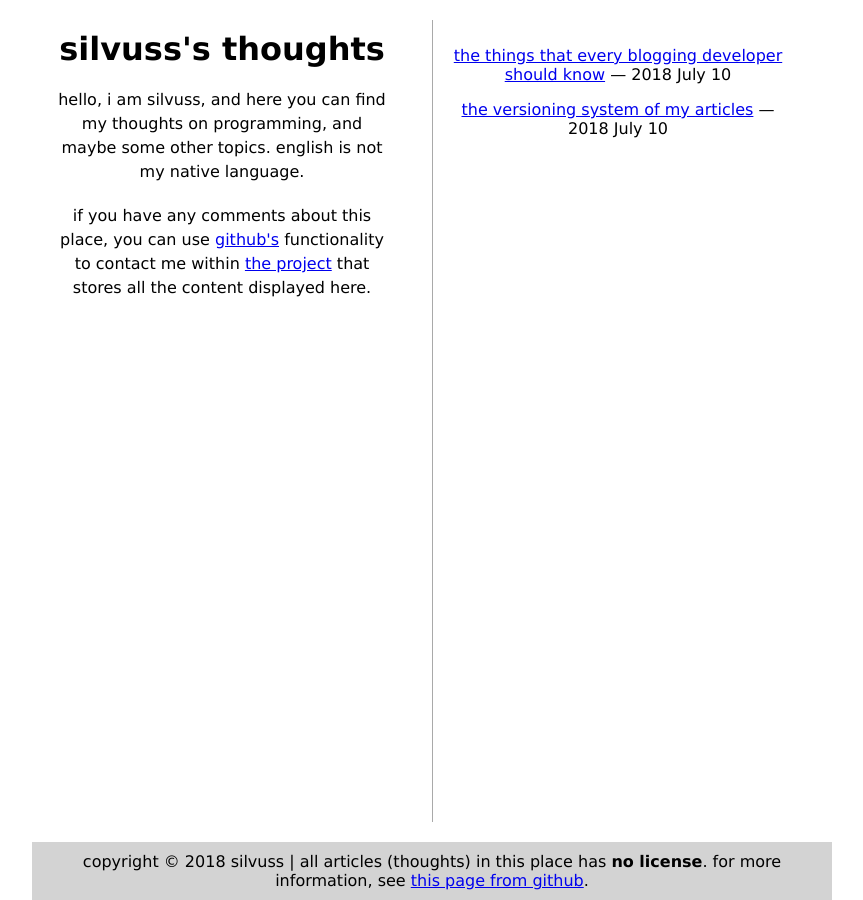
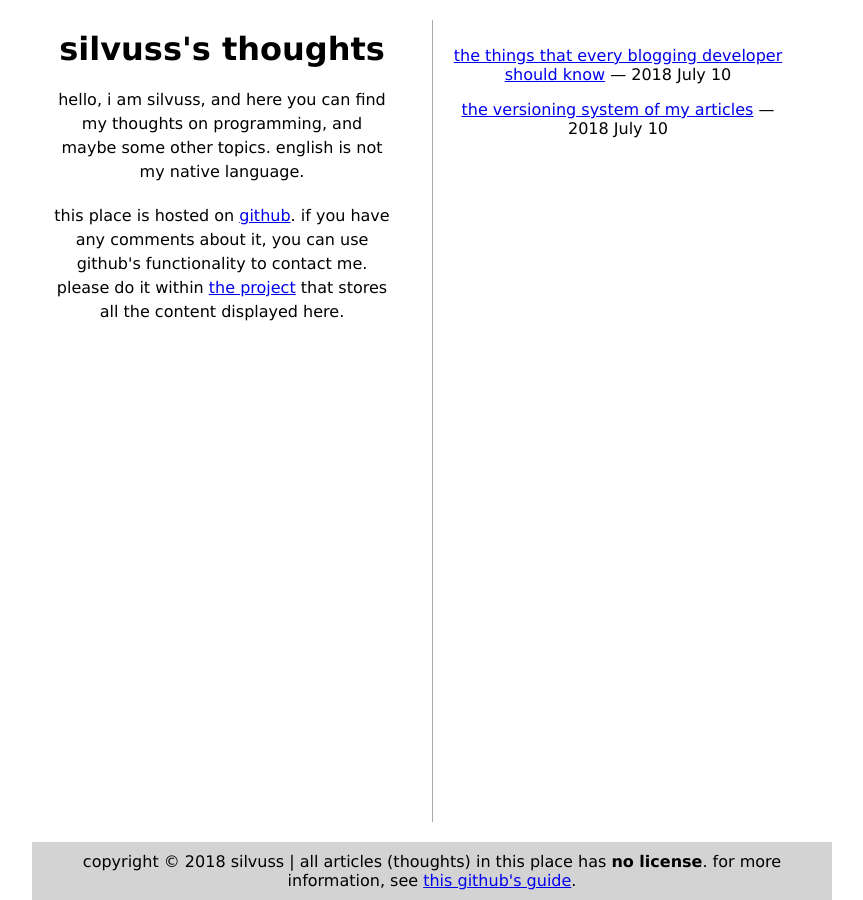
Before and after one commit to DevSilv/ARCHIVED-varts-plain-css, a Jekyll site: the page built from index.html, in a window 1280 px wide. Shown: the whole page, without its empty margins (208-1071 px from the left). Built offline with Jekyll 4.4.1, drawn with Linux system fonts in a browser that asks for light colours.

Commit message:
change writing style of header and footer

```diff
--- a/_layouts/post.html
+++ b/_layouts/post.html
@@ -25,7 +25,7 @@
         </div>
         <footer class="footer">
             <span>copyright &copy; 2018 silvuss</span> |
-            <span>all articles (thoughts) in this place has <strong>no license</strong>. for more information, see <a href="https://choosealicense.com/no-permission/">this page from github</a>.</span>
+            <span>all articles (thoughts) in this place has <strong>no license</strong>. for more information, see <a href="https://choosealicense.com/no-permission/">this github's guide</a>.</span>
         </footer>
     </div>
 </body>
--- a/index.html
+++ b/index.html
@@ -19,7 +19,7 @@
         <header class="header">
             <h1 class="header__heading">{{ site.title }}</h1>
             <p class="header__description">{{ site.description }}</p>
-            <p class="header__contact">if you have any comments about this place, you can use <a href="https://github.com/">github's</a> functionality to contact me within <a href="https://github.com/silvuss/silvuss.github.io">the project</a> that stores all the content displayed here.</p>
+            <p class="header__contact">this place is hosted on <a href="https://github.com/">github</a>. if you have any comments about it, you can use github's functionality to contact me. please do it within <a href="https://github.com/silvuss/silvuss.github.io">the project</a> that stores all the content displayed here.</p>
         </header>
         <ul class="article-list">
             {% for post in site.posts %}
@@ -32,7 +32,7 @@
         </ul>
         <footer class="footer">
             <span>copyright &copy; 2018 silvuss</span> |
-            <span>all articles (thoughts) in this place has <strong>no license</strong>. for more information, see <a href="https://choosealicense.com/no-permission/">this page from github</a>.</span>
+            <span>all articles (thoughts) in this place has <strong>no license</strong>. for more information, see <a href="https://choosealicense.com/no-permission/">this github's guide</a>.</span>
         </footer>
     </div>
 </body>
```
